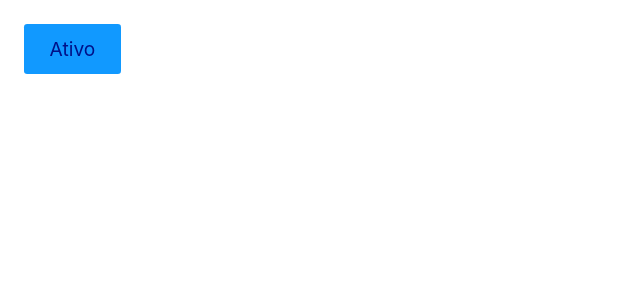
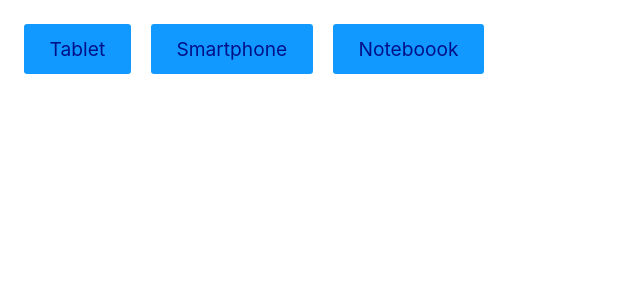
Before and after one commit to AlexsanderKevin/origamid-react, a React (Create React App) app in the folder appreact/: page / in a window 1280 px wide. Shown: the top 300 px of the page, without its empty margins (0-640 px from the left). Built offline with nearby package versions, Linux system fonts and the light colour scheme.

Commit message:
aula-0301-useState-3
- exercicio

```diff
--- /dev/null
+++ b/appreact/src/components/modulo-3/aula-0301-useState-1/exercicio/Botao.js
@@ -0,0 +1,15 @@
+import React from 'react'
+
+const Botao = ({ children, onClick }) => {
+
+  return (
+    <button
+      onClick={ onClick }
+      style={{marginRight: '20px'}}
+      >
+      { children }
+    </button>
+  )
+}
+
+export default Botao;
--- /dev/null
+++ b/appreact/src/components/modulo-3/aula-0301-useState-1/exercicio/Card.js
@@ -0,0 +1,13 @@
+import React from 'react'
+
+const Card = ({ produto }) => {
+  return (
+    <>
+    <h1>{ produto.nome }</h1>
+    <p>R$ { produto.preco },00</p>
+    <img src={ produto.fotos[0].src }/>
+    </>
+  )
+}
+
+export default Card
--- /dev/null
+++ b/appreact/src/components/modulo-3/aula-0301-useState-1/exercicio/Exercicio.js
@@ -0,0 +1,27 @@
+import React from 'react'
+import Botao from './Botao'
+import ProdutoContainer from './ProdutoContainer'
+
+const Exercicio = () => {
+  const [ produto, setProduto ] = React.useState(null)
+
+  function fetchProduto( prod ) {
+    setProduto({ loading: true })
+
+    fetch(`https://ranekapi.origamid.dev/json/api/produto/${ prod }`)
+      .then( response => response.json() )
+      .then( json => setProduto( json ))
+  }
+
+  return (
+    <>
+    <Botao onClick={ () => fetchProduto('tablet') }>Tablet</Botao>
+    <Botao onClick={ () => fetchProduto('smartphone') }>Smartphone</Botao>
+    <Botao onClick={ () => fetchProduto('notebook') }>Noteboook</Botao>
+
+    <ProdutoContainer produto={ produto }/>
+    </>
+  )
+}
+
+export default Exercicio
--- /dev/null
+++ b/appreact/src/components/modulo-3/aula-0301-useState-1/exercicio/ProdutoContainer.js
@@ -0,0 +1,18 @@
+import React from 'react'
+import Card from './Card'
+
+const ProdutoContainer = ({ produto }) => {
+  return (
+    produto ?
+    <div>
+        {produto.loading ?
+          <p>Carregando ...</p>
+          :
+          <Card produto={ produto } />
+        }
+    </div>
+    : null
+  )
+}
+
+export default ProdutoContainer
--- a/appreact/src/index.js
+++ b/appreact/src/index.js
@@ -1,11 +1,11 @@
 import React from 'react';
 import ReactDOM from 'react-dom/client';
-import App from './components/modulo-3/aula-0301-useState-1/App'
+import Exercicio from './components/modulo-3/aula-0301-useState-1/exercicio/Exercicio';
 
 const root = ReactDOM.createRoot(document.getElementById('root'));
 root.render(
 
   <React.StrictMode>
-    <App/>
+    <Exercicio/>
   </React.StrictMode>
 );
```
Also changed, not shown: appreact/src/App.js (deleted, +0 -28 lines).
